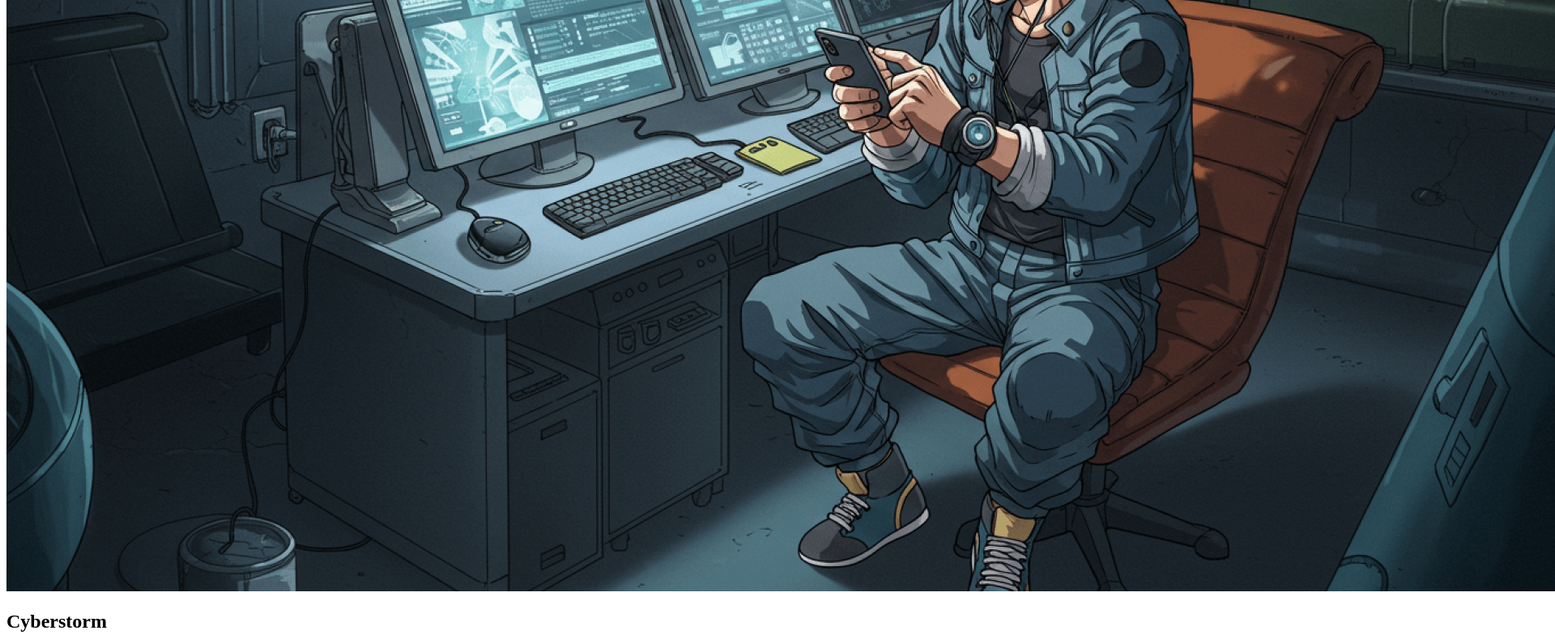
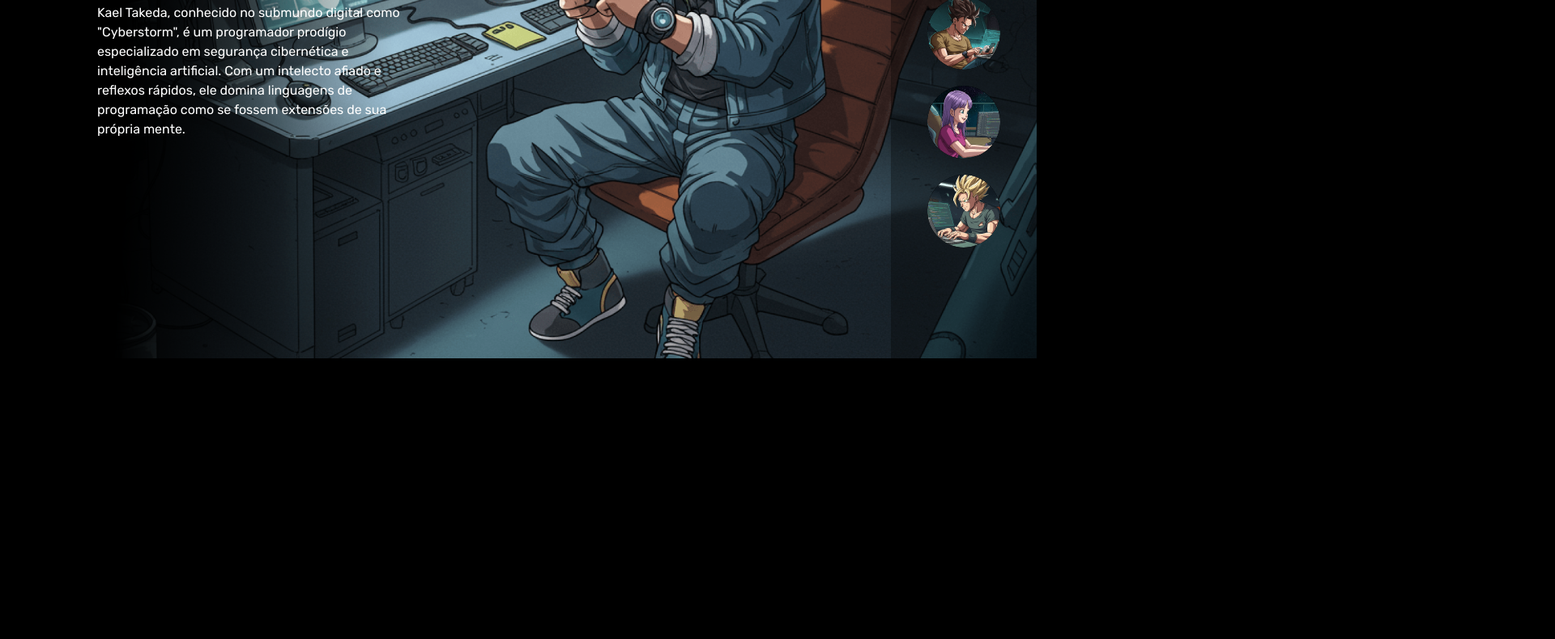
Before and after one commit to JulianeKa/cursos, a plain HTML site: page projeto_dragon_ball/index.html in a window 1280 px wide. Shown: the part 357-1147 px from the top of the page at 81% size, 1920 px wide, since content can reach past the window. After the commit the page ends 804 px from the top, so only its background shows below. Drawn offline with Linux system fonts and the light colour scheme.

Commit message:
CSS do site.
Fazendo com que o site fique bonito.

```diff
--- a/projeto_dragon_ball/index.html
+++ b/projeto_dragon_ball/index.html
@@ -10,6 +10,9 @@
     <link
         href="https://fonts.googleapis.com/css2?family=Rubik:ital,wght@0,300..900;1,300..900&family=Secular+One&display=swap"
         rel="stylesheet">
+
+    <link rel="stylesheet" href="./src/css/reset.css">
+    <link rel="stylesheet" href="./src/css/styles.css">
 </head>
 
 <body>
--- /dev/null
+++ b/projeto_dragon_ball/src/css/reset.css
@@ -0,0 +1,9 @@
+* {
+    margin: 0;
+    padding: 0;
+    box-sizing: border-box;
+}
+
+ul {
+    list-style: none;
+}
--- /dev/null
+++ b/projeto_dragon_ball/src/css/styles.css
@@ -0,0 +1,109 @@
+body {
+    background-color: #000000;
+    overflow: hidden;
+}
+
+main::after {
+    content: "";
+    position: fixed;
+    top: 0;
+    left: 0;
+    min-height: 100vh;
+    width: 80vh;
+    background: linear-gradient(92deg, #000 25%, rgba(0, 0, 0, 0) 75%) no-repeat;
+}
+
+main .personagem {
+  display: none;
+  height: 100vh;
+}
+
+main .personagem.selecionado {
+    display: block;
+}
+
+main .personagem .imagem {
+    width: 100%;
+    height: 100%;
+    object-fit: cover;
+}
+
+.conteudo {
+    position: absolute;
+    top: 0;
+    left: 120px;
+    display: flex;
+    flex-direction: column;
+    justify-content: center;
+    height: 100vh;
+    max-width: 380px;
+    z-index: 1;
+}
+
+.conteudo .nome-personagem {
+    color: white;
+    font-size: 48px;
+    font-family: 'Secular One';
+    font-weight: 400;
+    margin-bottom: 20px;
+}
+
+.conteudo .descricao {
+    color: white;
+    font-family: 'Rubik';
+    font-size: 16px;
+    line-height: 24px;
+}
+
+.botoes {
+    position: fixed;
+    top: 0;
+    right: 0;
+    width: 180px;
+    display: flex;
+    flex-direction: column;
+    align-items: center;
+    justify-content: center;
+    min-height: 100vh;
+    background-color: rgba(0, 0, 0, 0.3);
+    gap: 16px;
+}
+
+.botoes .botao {
+    border: none;
+    background-color: black;
+    width: 90px;
+    height: 90px;
+    cursor: pointer;
+    transition: transform 0.3s ease;
+    border-radius: 50%;
+}
+
+.botoes .botao img {
+    border-radius: 50%;
+}
+
+.botoes .botao.selecionado {
+    transform: scale(1.2);
+    box-shadow: 0 0 10px #d9d9d9;
+}
+
+.botoes .botao.cyberstorm.selecionado{
+    box-shadow: 0 0 10px #47FFC5;
+}
+
+.botoes .botao.codepixie.selecionado{
+    box-shadow: 0 0 10px #9747FF;
+}
+
+.botoes .botao.hexblade.selecionado{
+    box-shadow: 0 0 10px #FFA947;
+}
+
+.botoes .botao.neonpulse.selecionado{
+    box-shadow: 0 0 10px #E4309A;
+}
+
+.botoes .botao.codebreaker.selecionado{
+    box-shadow: 0 0 10px #FFF047;
+}
```
Also changed, not shown: 1 other file.
